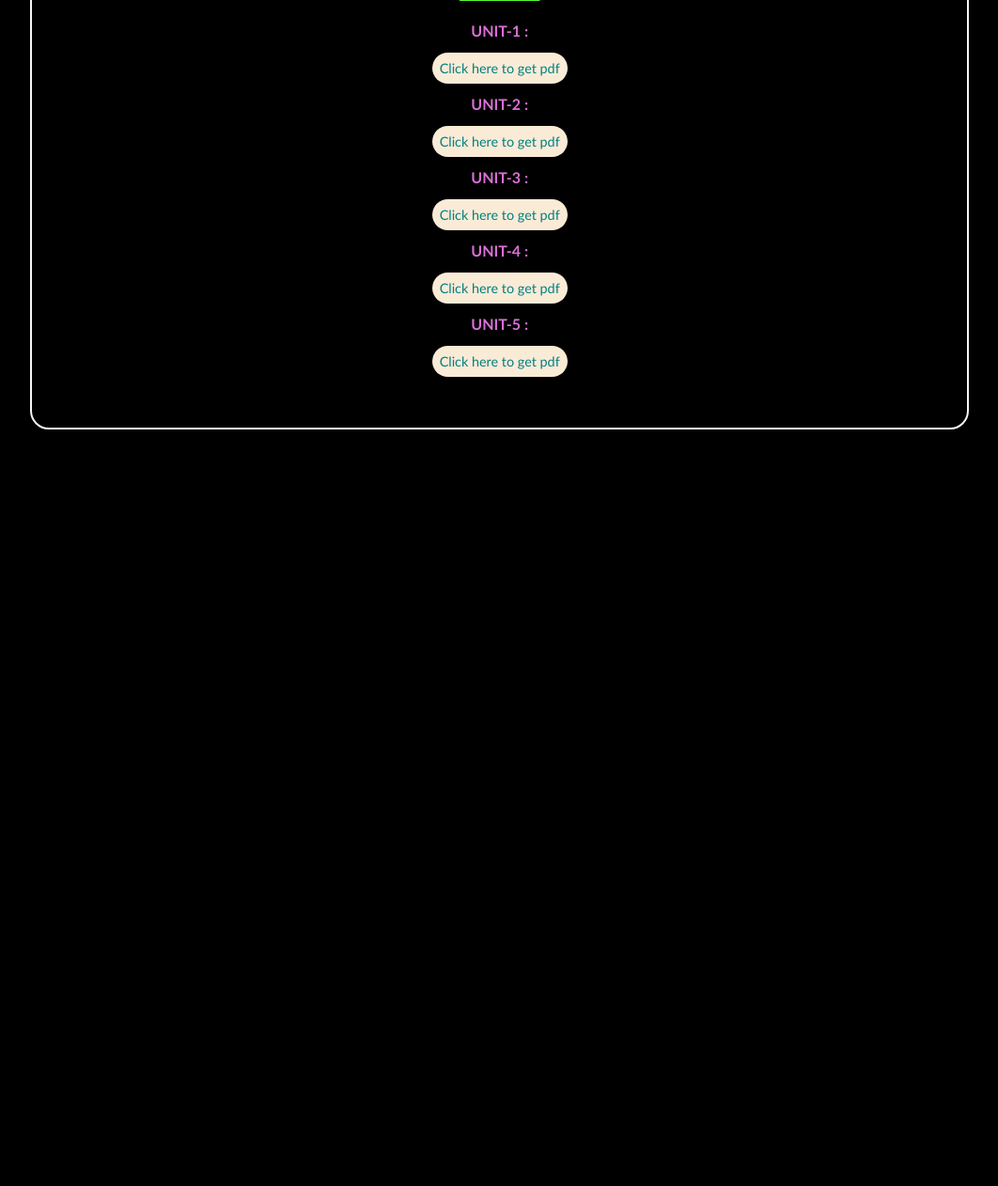
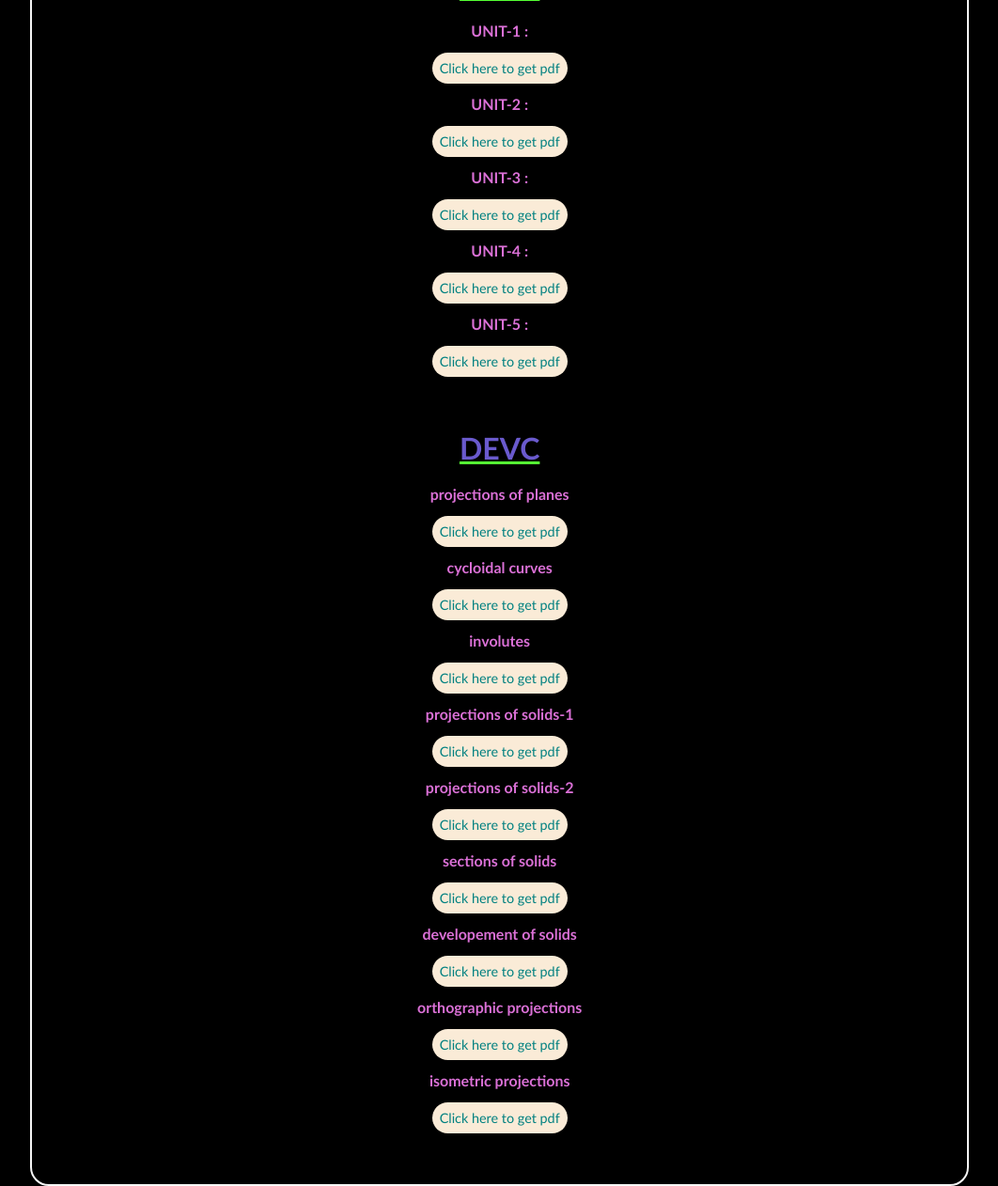
Before and after one commit to MudiyamGanesh/-Srec-, a plain HTML site: page index.html in a window 1280 px wide. Shown: the part 483-1745 px from the top of the page at 94% size, without its empty margins (84-1146 px from the left). Before the commit the page ends 1000 px from the top, so only its background shows below. Drawn offline with Linux system fonts and the light colour scheme.

Commit message:
Update index.html

```diff
--- a/index.html
+++ b/index.html
@@ -127,6 +127,23 @@
                         </ol>
                     </div>
                 </li>
+                <li>
+                    <div class="link show" id="tab-1-content">
+                        <h3>DEVC</h3>
+                        <ol>
+                            <li><h6>projections of planes</h6></li><a href="pdfs/projections of planes.pdf">Click here to get pdf</a>
+                            <li><h6>cycloidal curves</h6></li><a href="pdfs/cycloidal curves.pdf">Click here to get pdf</a>
+                            <li><h6>involutes</h6></li><a href="pdfs/involutes.pdf">Click here to get pdf</a>
+                            <li><h6>projections of solids-1</h6></li><a href="pdfs/projections of solids-1.pdf">Click here to get pdf</a>
+                            <li><h6>projections of solids-2</h6></li><a href="pdfs/projections of solids-2.pdf">Click here to get pdf</a>
+                            <li><h6>sections of solids</h6></li><a href="pdfs/sections of solids.pdf">Click here to get pdf</a>
+                            <li><h6>developement of solids</h6></li><a href="pdfs/developement of solids.pdf">Click here to get pdf</a>
+                            <li><h6>orthographic projections</h6></li><a href="pdfs/orthographic projection.pdf">Click here to get pdf</a>
+                            <li><h6>isometric projections</h6></li><a href="pdfs/isometric.pdf">Click here to get pdf</a>
+                        </ol>
+
+                    </div>
+                </li>
             </ul>
         </div>
     </div>
```
